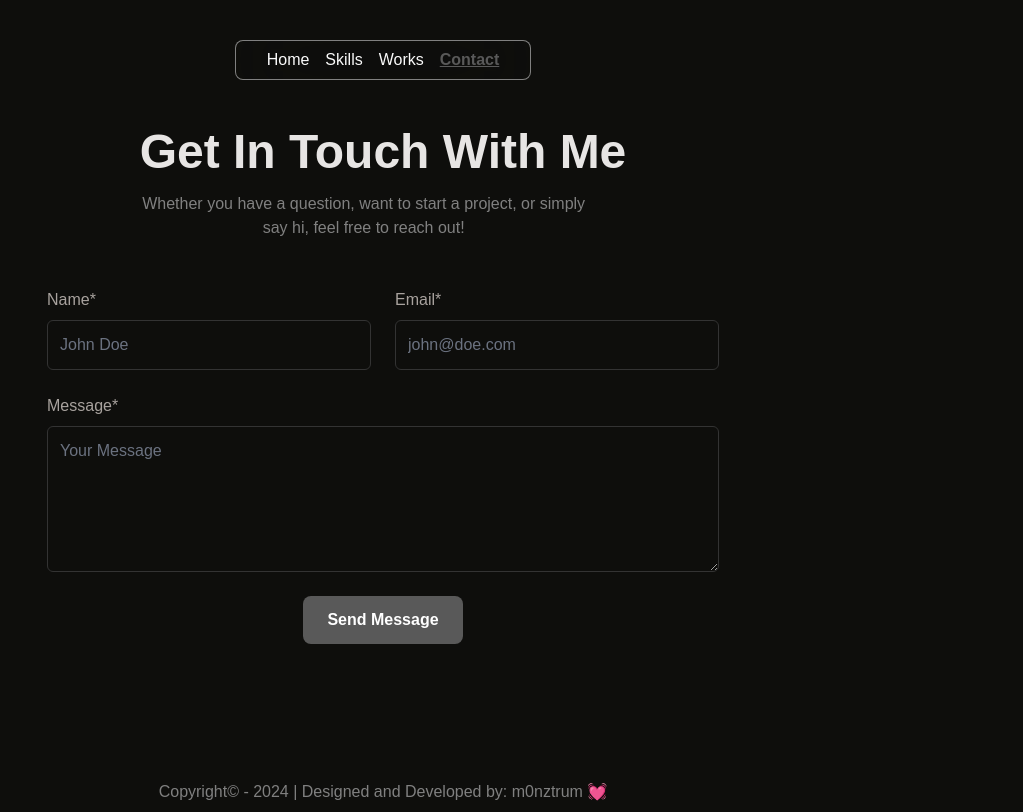
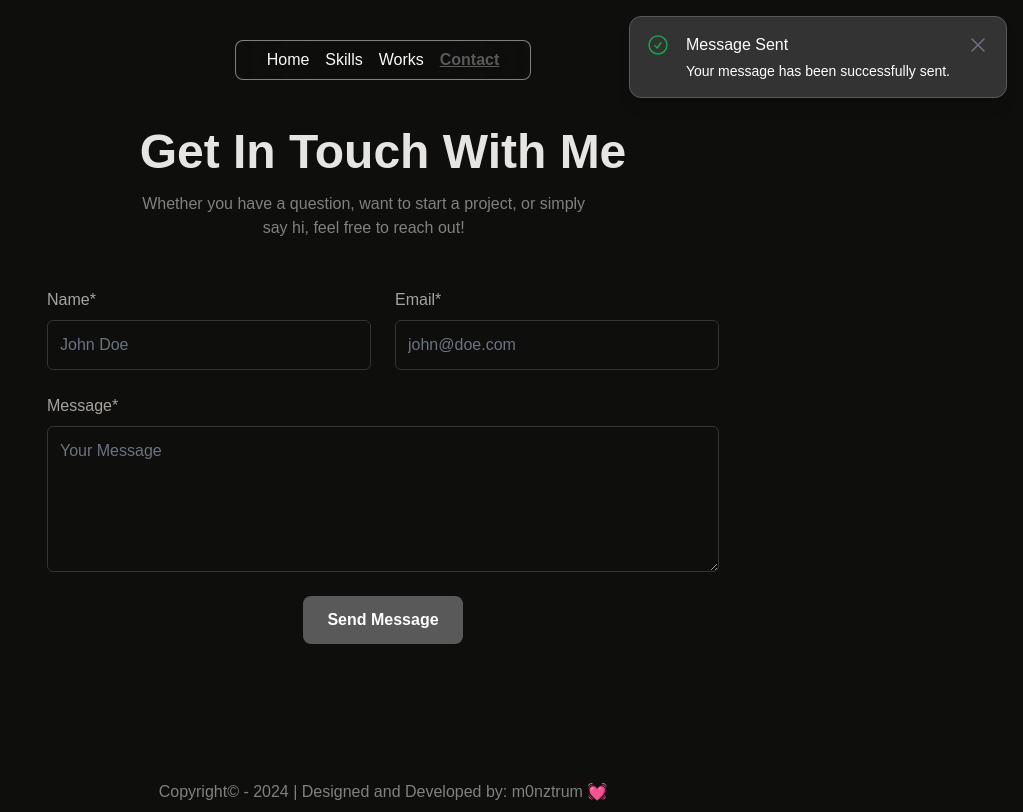
Before and after one commit to m0nztrum/portfolio, a React (Vite) app: page /contact in a window 1280 px wide. Shown: the whole page, without its empty margins (257-1280 px from the left). Built offline with nearby package versions, Linux system fonts and the light colour scheme; a web font is replaced by a local one.

Commit message:
added an alert card for emails

```diff
--- a/src/components/Contact.tsx
+++ b/src/components/Contact.tsx
@@ -1,10 +1,12 @@
 import { z } from 'zod';
-import { useRef } from 'react';
+import { useRef, useState } from 'react';
 import { useForm } from 'react-hook-form';
 import { zodResolver } from '@hookform/resolvers/zod';
 import emailjs from '@emailjs/browser';
+import { AlertCard } from './ui/Alert';
 
 export const Contact = () => {
+    const [showAlert, setShowAlert] = useState(true);
     const schemaValidation = z.object({
         name: z
             .string()
@@ -29,7 +31,7 @@ export const Contact = () => {
 
     const form = useRef<HTMLFormElement>(null);
 
-    const sendEmail = (data: FormData) => {
+    const sendEmail = () => {
         if (!form.current) return;
 
         emailjs
@@ -42,7 +44,7 @@ export const Contact = () => {
             .then(
                 () => {
                     console.log('Email sent!');
-                    alert(`Hi ${data.name} your message has been sent!`);
+                    setShowAlert(true);
                 },
                 (error) => {
                     console.log('Failed', error.text);
@@ -52,6 +54,7 @@ export const Contact = () => {
 
     return (
         <div className="relative flex flex-col items-center px-5 py-32 text-stone-200">
+            {showAlert && <AlertCard onClose={() => setShowAlert(false)} />}
             <div className="mb-12">
                 <h2 className="text-center text-4xl font-bold md:text-5xl">Get In Touch With Me</h2>
                 <p className="mt-4 text-center text-dark-500 md:max-w-md">
--- /dev/null
+++ b/src/components/ui/Alert.tsx
@@ -0,0 +1,57 @@
+interface AlertCardProps {
+    onClose: () => void;
+}
+export const AlertCard = ({ onClose }: AlertCardProps) => {
+    return (
+        <div
+            role="alert"
+            className="fixed right-4 top-4 z-50 rounded-xl border border-dark-400 bg-dark-300 p-4 shadow-lg"
+        >
+            <div className="flex items-start gap-4">
+                <span className="text-green-600">
+                    <svg
+                        xmlns="http://www.w3.org/2000/svg"
+                        fill="none"
+                        viewBox="0 0 24 24"
+                        strokeWidth="1.5"
+                        stroke="currentColor"
+                        className="size-6"
+                    >
+                        <path
+                            strokeLinecap="round"
+                            strokeLinejoin="round"
+                            d="M9 12.75L11.25 15 15 9.75M21 12a9 9 0 11-18 0 9 9 0 0118 0z"
+                        />
+                    </svg>
+                </span>
+
+                <div className="flex-1">
+                    <strong className="block font-medium text-white">Message Sent</strong>
+
+                    <p className="mt-1 text-sm text-white">
+                        Your message has been successfully sent.
+                    </p>
+                </div>
+
+                <button onClick={onClose} className="text-gray-500 transition hover:text-gray-600">
+                    <span className="sr-only">Dismiss popup</span>
+
+                    <svg
+                        xmlns="http://www.w3.org/2000/svg"
+                        fill="none"
+                        viewBox="0 0 24 24"
+                        strokeWidth="1.5"
+                        stroke="currentColor"
+                        className="size-6"
+                    >
+                        <path
+                            strokeLinecap="round"
+                            strokeLinejoin="round"
+                            d="M6 18L18 6M6 6l12 12"
+                        />
+                    </svg>
+                </button>
+            </div>
+        </div>
+    );
+};
```
